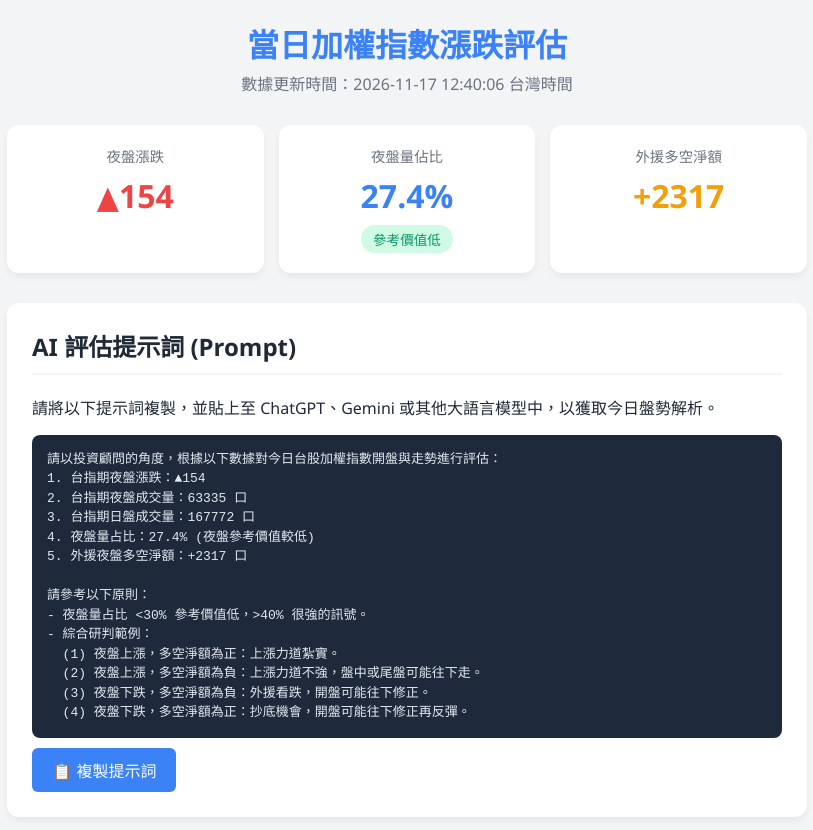
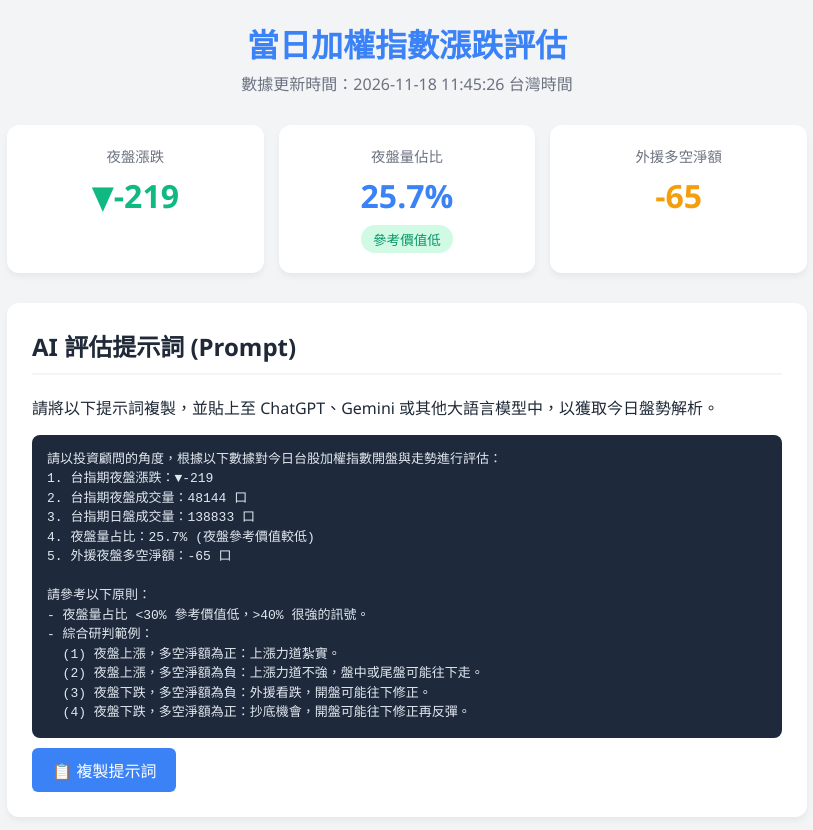
Before and after one commit to blairan/AI-Invest, a plain HTML site: page daily_report.html in a window 1280 px wide. Shown: the whole page, without its empty margins (233-1046 px from the left). Drawn offline with Linux system fonts and the light colour scheme.

Commit message:
2026-11-18 daily report update

```diff
--- a/daily_report.html
+++ b/daily_report.html
@@ -116,22 +116,22 @@
     <div class="container">
         <div class="header">
             <h1>當日加權指數漲跌評估</h1>
-            <p>數據更新時間：2026-11-17 12:40:06 台灣時間</p>
+            <p>數據更新時間：2026-11-18 11:45:26 台灣時間</p>
         </div>
 
         <div class="dashboard">
             <div class="card">
                 <h3>夜盤漲跌</h3>
-                <div class="value red">▲154</div>
+                <div class="value green">▼-219</div>
             </div>
             <div class="card">
                 <h3>夜盤量佔比</h3>
-                <div class="value blue">27.4%</div>
+                <div class="value blue">25.7%</div>
                 <span class="badge badge-weak">參考價值低</span>
             </div>
             <div class="card">
                 <h3>外援多空淨額</h3>
-                <div class="value orange">+2317</div>
+                <div class="value orange">-65</div>
             </div>
         </div>
 
@@ -139,11 +139,11 @@
             <h2>AI 評估提示詞 (Prompt)</h2>
             <p>請將以下提示詞複製，並貼上至 ChatGPT、Gemini 或其他大語言模型中，以獲取今日盤勢解析。</p>
             <div class="prompt-box" id="promptText">請以投資顧問的角度，根據以下數據對今日台股加權指數開盤與走勢進行評估：
-1. 台指期夜盤漲跌：▲154
-2. 台指期夜盤成交量：63335 口
-3. 台指期日盤成交量：167772 口
-4. 夜盤量占比：27.4% (夜盤參考價值較低)
-5. 外援夜盤多空淨額：+2317 口
+1. 台指期夜盤漲跌：▼-219
+2. 台指期夜盤成交量：48144 口
+3. 台指期日盤成交量：138833 口
+4. 夜盤量占比：25.7% (夜盤參考價值較低)
+5. 外援夜盤多空淨額：-65 口
 
 請參考以下原則：
 - 夜盤量占比 <30% 參考價值低，>40% 很強的訊號。
```
Also changed, not shown: index.html (+9 -9 lines).
